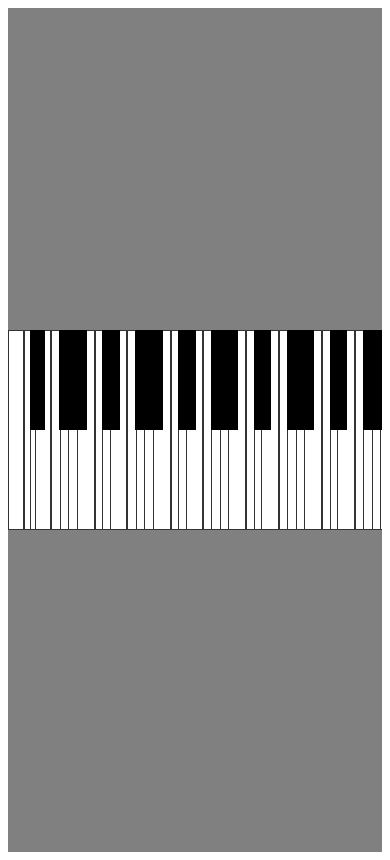
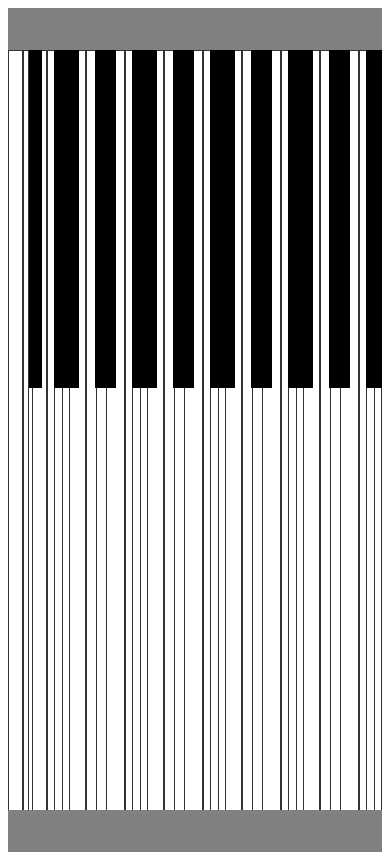
Before and after one commit to Pratik-Gohil/Piano, a plain HTML site: page index.html in a window 390 px wide. Drawn offline with Linux system fonts and the light colour scheme.

Commit message:
responsive test

```diff
--- a/style.css
+++ b/style.css
@@ -60,9 +60,15 @@ span {
   }
 }
 
-@media (max-width: 320px) and (max-width: 767px) and (orientation: landscape) {
-  .container {
+@media (min-width: 320px) {
+  .set {
     width: 100vw;
+    height: 90vh;
+  }
+  .white {
     height: 100vh;
   }
+  .black {
+    height: 40vh;
+  }
 }
```
